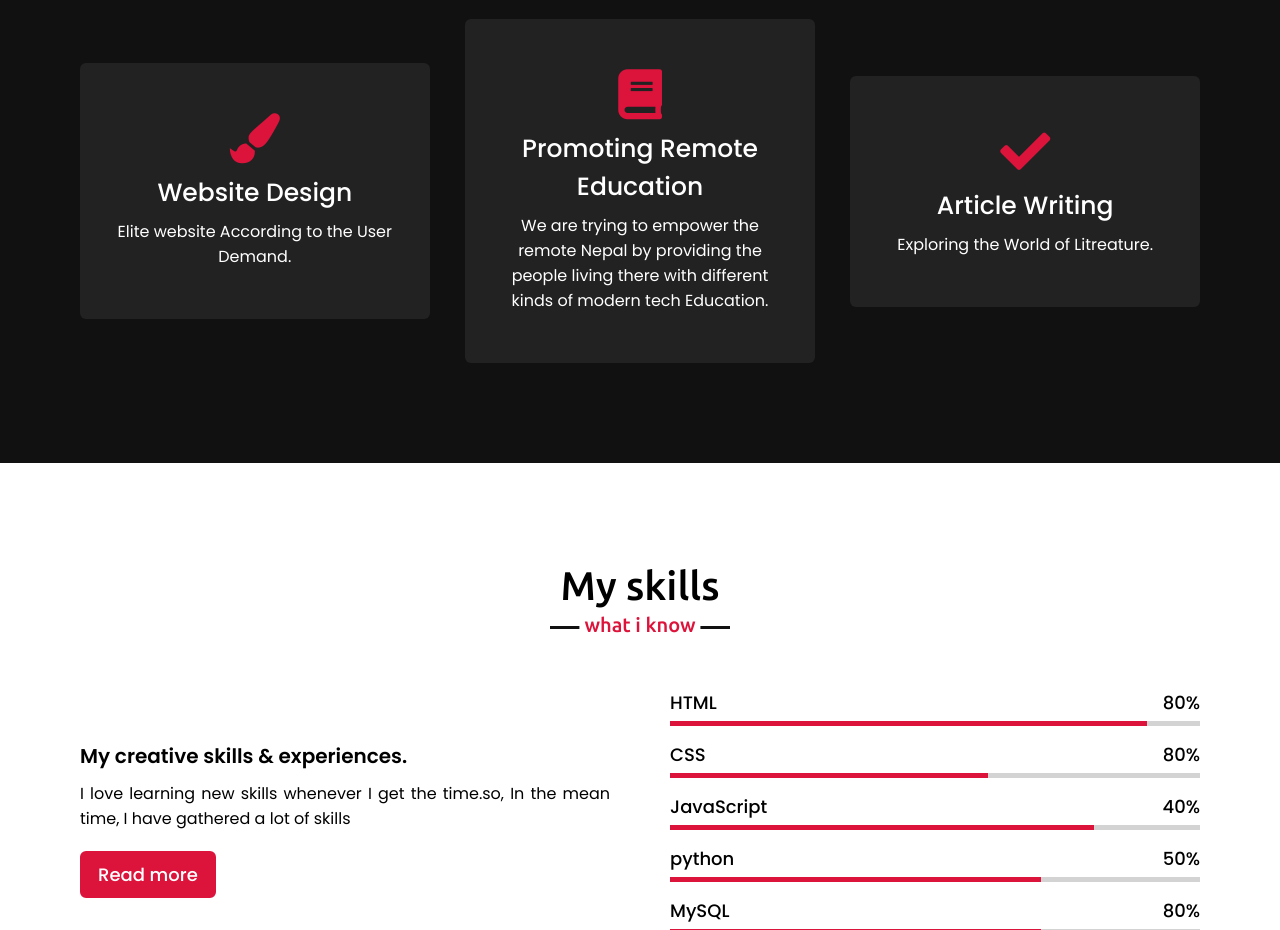
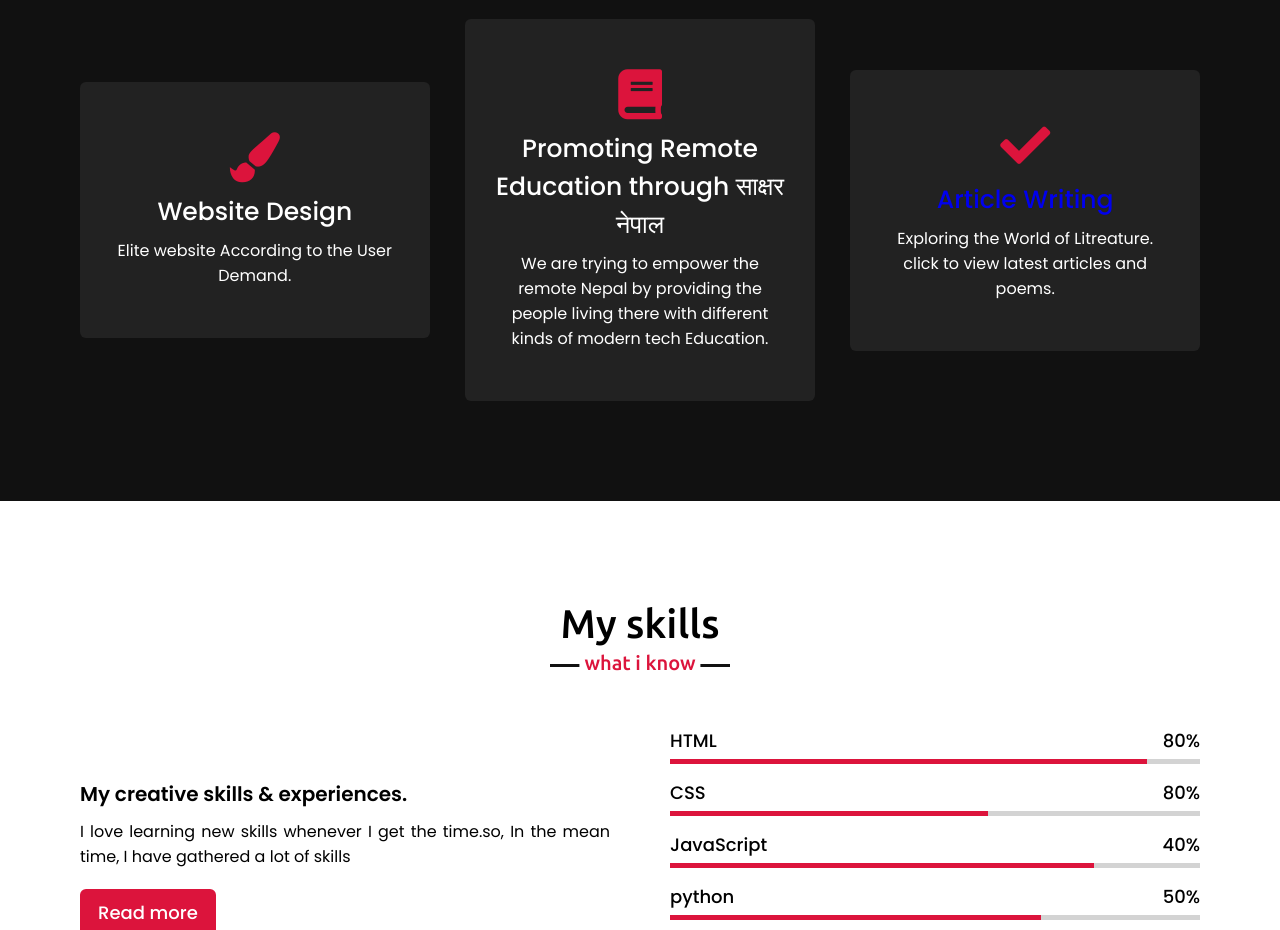
Before and after one commit to karkikamal098/personal_blog, a plain HTML site: page index.html in a window 1280 px wide. Shown: the part 1340-2270 px from the top of the page. Drawn offline with nearby package versions, Linux system fonts and the light colour scheme.

Commit message:
article website update

```diff
--- a/index.html
+++ b/index.html
@@ -79,15 +79,16 @@
                 <div class="card">
                     <div class="box">
                         <i class="fa fa-book"></i>
-                        <div class="text">Promoting Remote Education</div>
+                        <div class="text">Promoting Remote Education through साक्षर नेपाल</div>
                         <p>We are trying to empower the remote Nepal by providing the people living there with different kinds of modern tech Education.</p>
                     </div>
                 </div>
                 <div class="card">
                     <div class="box">
                         <i class="fa fa-check"></i>
-                        <div class="text">Article Writing</div>
+                        <div class="text"><a href="https://lifeofpeom.blogspot.com/">Article Writing</a></div>
                         <p>Exploring the World of Litreature.</p>
+                        <p>click to view latest articles and poems.</p>
                     </div>
                 </div>
                </div>
```
